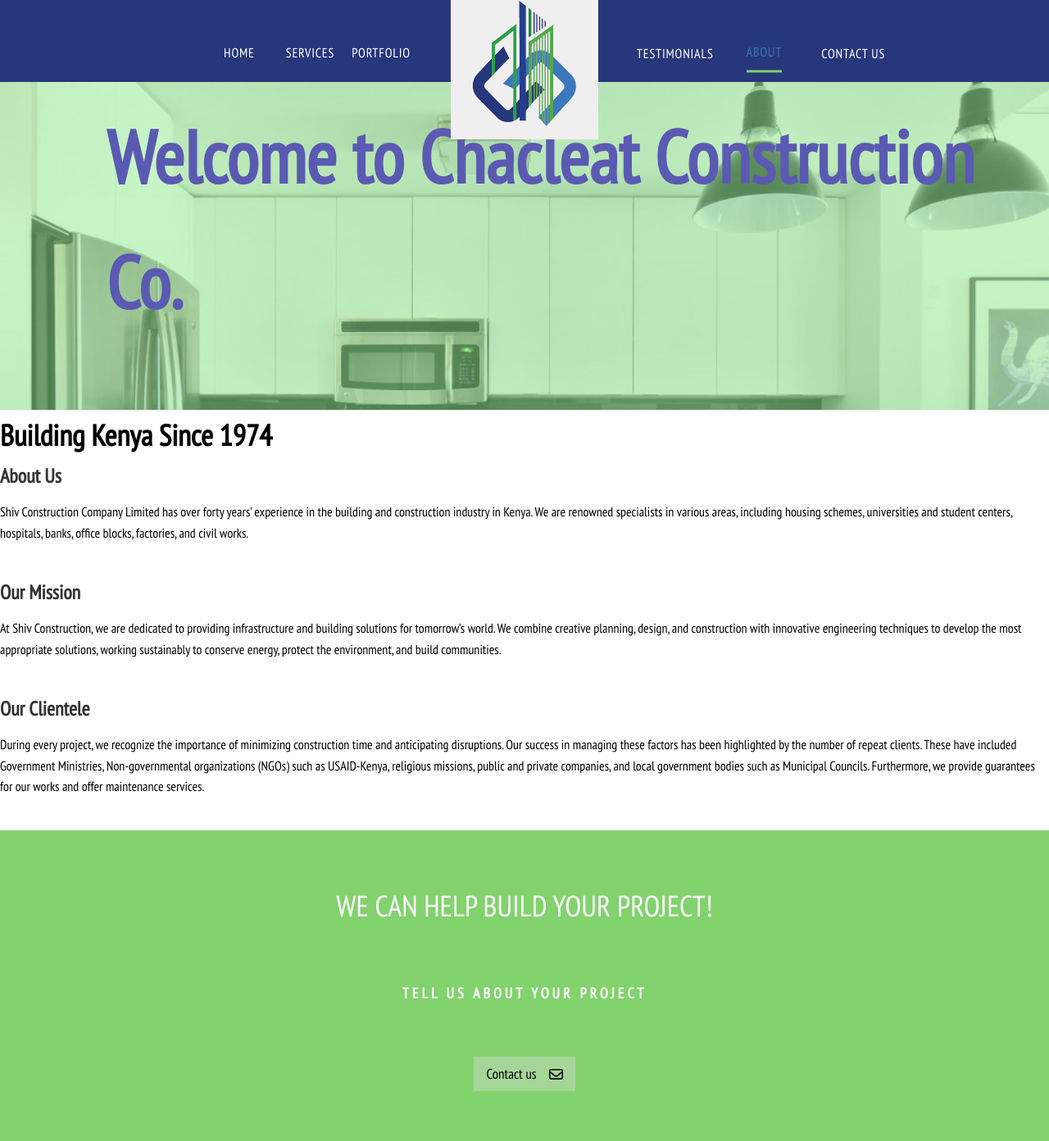
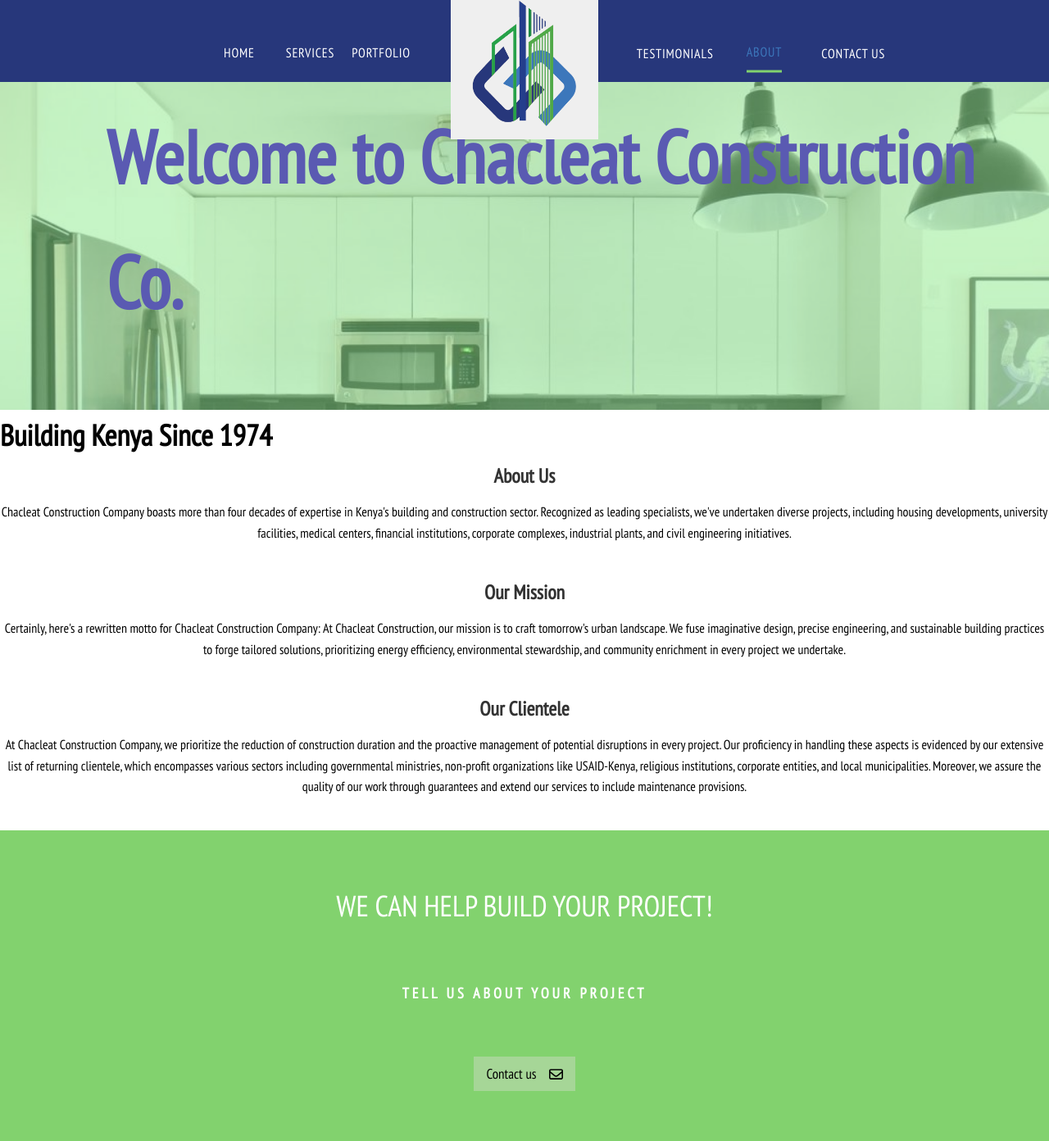
Before and after one commit to raymuthui/chacleat-website, a PHP site: page /about.php in a window 1280 px wide. Shown: the top 1392 px of the page at 82% size. Run offline with PHP 8.4, Linux system fonts and the light colour scheme; some web fonts are replaced.

Commit message:
About Content

```diff
--- a/about.php
+++ b/about.php
@@ -23,40 +23,42 @@
     <h1>Building Kenya Since 1974</h1>
   </section>
   <main>
+    <section class="about-content">
       <section class="about">
         <h2>About Us</h2>
         <p>
-        Shiv Construction Company Limited has over forty years’ experience in
-        the building and construction industry in Kenya. We are renowned
-        specialists in various areas, including housing schemes, universities
-        and student centers, hospitals, banks, office blocks, factories, and
-        civil works.
+          Chacleat Construction Company boasts more than four decades of expertise in Kenya's building and construction
+          sector. Recognized as leading specialists, we've undertaken diverse projects, including housing developments,
+          university facilities, medical centers, financial institutions, corporate complexes, industrial plants, and
+          civil engineering initiatives.
         </p>
       </section>
 
       <section class="mission">
         <h2>Our Mission</h2>
         <p>
-        At Shiv Construction, we are dedicated to providing infrastructure and
-        building solutions for tomorrow’s world. We combine creative planning,
-        design, and construction with innovative engineering techniques to
-        develop the most appropriate solutions, working sustainably to
-        conserve energy, protect the environment, and build communities.
+          Certainly, here's a rewritten motto for Chacleat Construction Company:
+
+          At Chacleat Construction, our mission is to craft tomorrow's urban landscape. We fuse imaginative design,
+          precise engineering, and sustainable building practices to forge tailored solutions, prioritizing energy
+          efficiency, environmental stewardship, and community enrichment in every project we undertake.
         </p>
       </section>
 
       <section class="clientele">
         <h2>Our Clientele</h2>
         <p>
-        During every project, we recognize the importance of minimizing
-        construction time and anticipating disruptions. Our success in
-        managing these factors has been highlighted by the number of repeat
-        clients. These have included Government Ministries, Non-governmental
-        organizations (NGOs) such as USAID-Kenya, religious missions, public
-        and private companies, and local government bodies such as Municipal
-        Councils. Furthermore, we provide guarantees for our works and offer
-        maintenance services.
+          At Chacleat Construction Company, we prioritize the reduction of construction duration and the proactive
+          management of potential disruptions in every project. Our proficiency in handling these aspects is evidenced
+          by
+          our extensive list of returning clientele, which encompasses various sectors including governmental
+          ministries,
+          non-profit organizations like USAID-Kenya, religious institutions, corporate entities, and local
+          municipalities.
+          Moreover, we assure the quality of our work through guarantees and extend our services to include maintenance
+          provisions.
         </p>
+      </section>
     </section>
 
     <footer>
--- a/style.css
+++ b/style.css
@@ -805,6 +805,10 @@
   line-height: 1.6;
 }
 
+.about-content {
+  text-align: center;
+}
+
 .about,
 .mission,
 .clientele {
```
Lines whose indentation alone changed are shown as unchanged.
